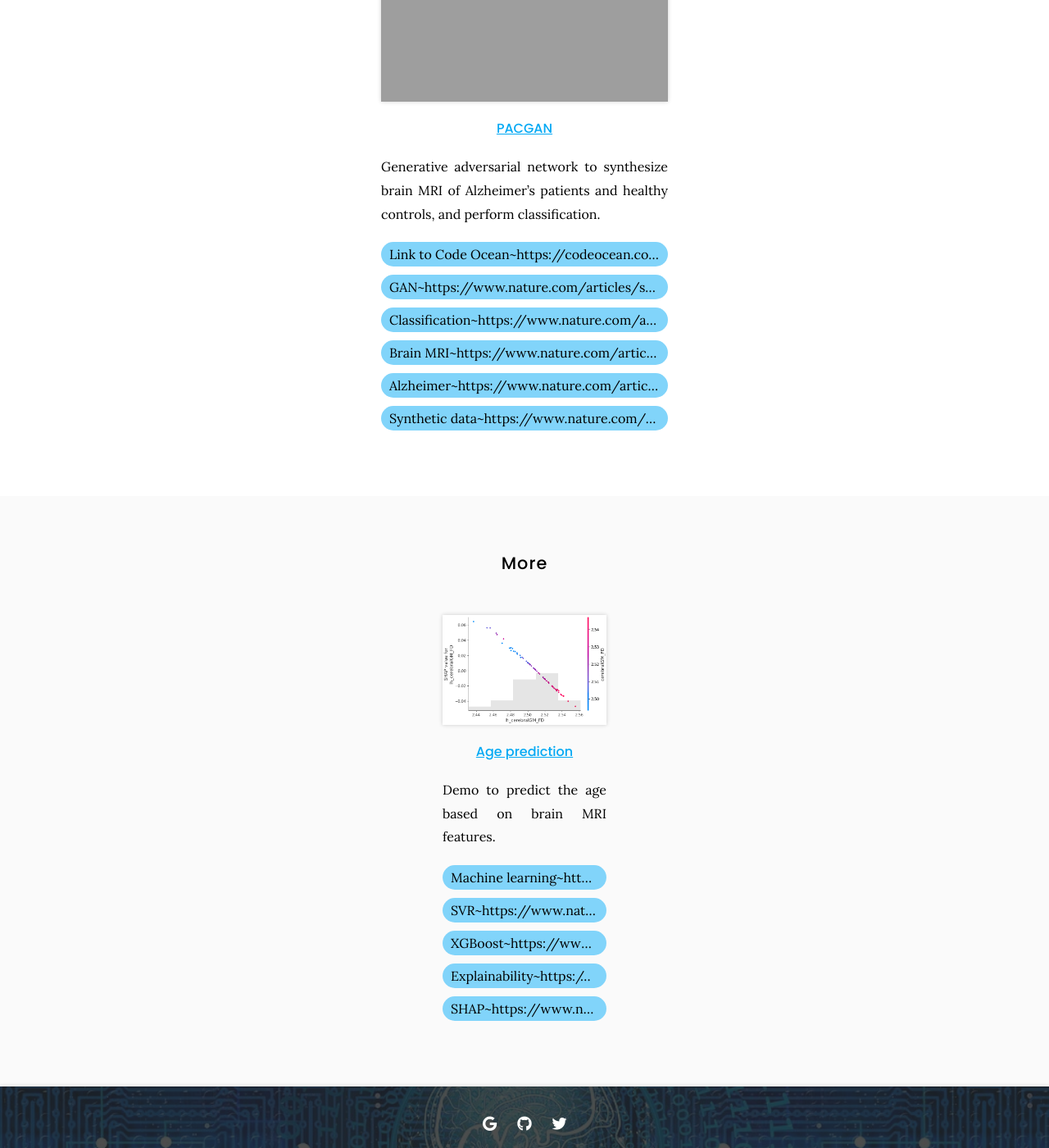
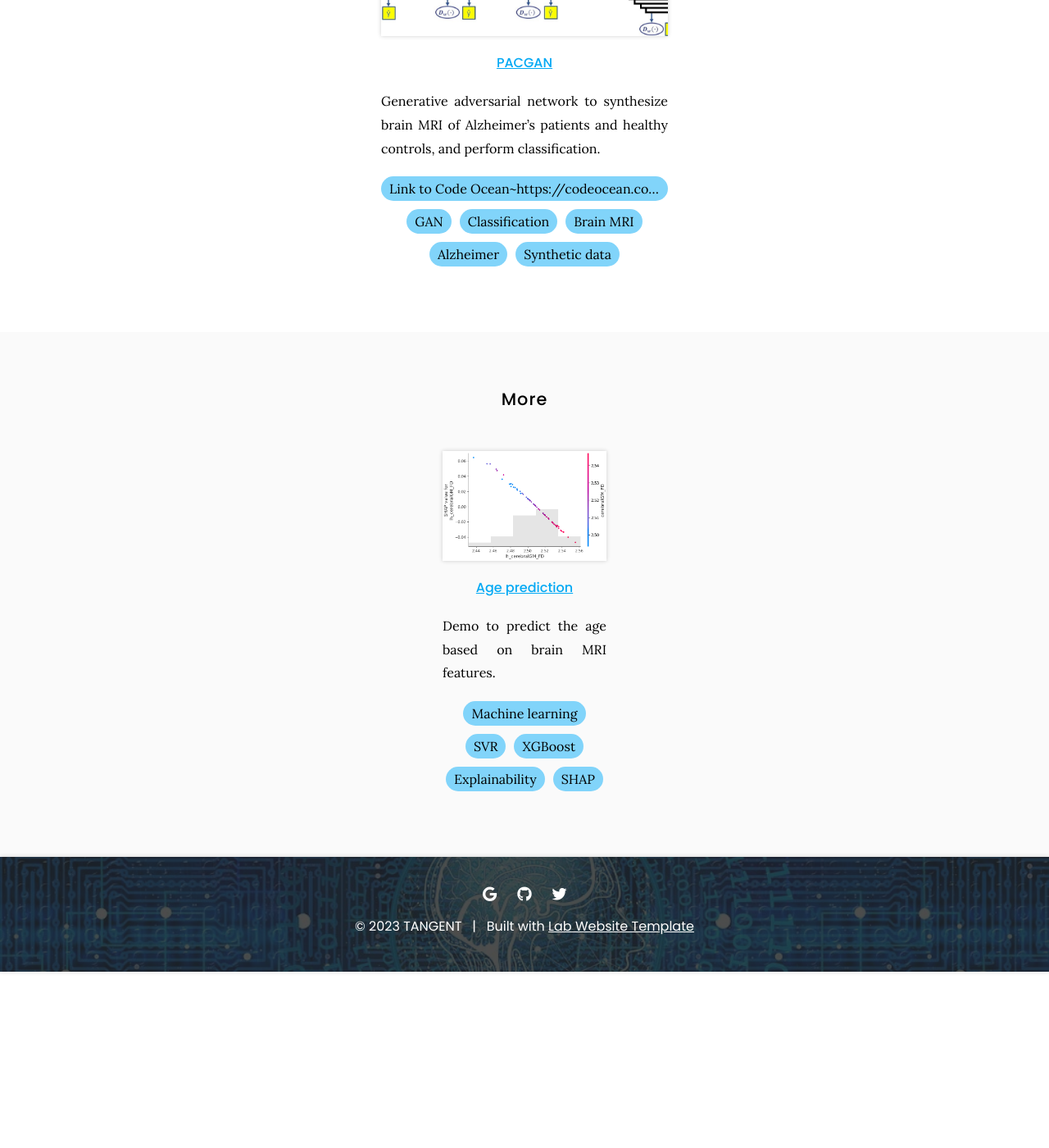
Before and after one commit to riccardoscheda/riccardoscheda.github.io, a Jekyll site: the page built from tools/index.md, in a window 1280 px wide and 1400 px high, scrolled down 1464 px. Shown: the whole window at 82% size. Built offline with Jekyll 4.4.1, drawn with Linux system fonts in a browser that asks for light colours; after the commit the page ends 2649 px from its top, so only the background shows below that; some of the changed lines change nothing that is shown; some of the changed text lies outside the part shown; grey boxes are pictures that could not be loaded.

Commit message:
Update tools.yaml

```diff
--- a/_data/tools.yaml
+++ b/_data/tools.yaml
@@ -6,24 +6,24 @@
   repo: Imaging-AI-for-Health-virtual-lab/Slice-Level-Data-Leakage
   tags:
     - Link to manuscript~https://www.nature.com/articles/s41598-021-01681-w
-    - Brain MRI~https://www.nature.com/articles/s41598-021-01681-w
-    - Data Leakage~https://www.nature.com/articles/s41598-021-01681-w
-    - CNN~https://www.nature.com/articles/s41598-021-01681-w
+    - Brain MRI
+    - Data Leakage
+    - CNN
 
 
 - title: PACGAN
   group: synthetic
-  image: images/PACGAN.png
+  image: images/PACGAN.JPG
   link: https://github.com/Imaging-AI-for-Health-virtual-lab/GANs-for-brain-MRI-synthesis
   description: Generative adversarial network to synthesize brain MRI of Alzheimer's patients and healthy controls, and perform classification.
   repo: Imaging-AI-for-Health-virtual-lab/GANs-for-brain-MRI-synthesis
   tags:
     - Link to Code Ocean~https://codeocean.com/capsule/4918212/tree
-    - GAN~https://www.nature.com/articles/s41598-021-01681-w
-    - Classification~https://www.nature.com/articles/s41598-021-01681-w
-    - Brain MRI~https://www.nature.com/articles/s41598-021-01681-w
-    - Alzheimer~https://www.nature.com/articles/s41598-021-01681-w
-    - Synthetic data~https://www.nature.com/articles/s41598-021-01681-w
+    - GAN
+    - Classification
+    - Brain MRI
+    - Alzheimer
+    - Synthetic data
 
 - title: Age prediction
   group: more
@@ -32,8 +32,8 @@
   description: Demo to predict the age based on brain MRI features.
   repo: sdiciotti/Age-Prediction-Demo
   tags:
-    - Machine learning~https://www.nature.com/articles/s41598-021-01681-w
-    - SVR~https://www.nature.com/articles/s41598-021-01681-w
-    - XGBoost~https://www.nature.com/articles/s41598-021-01681-w
-    - Explainability~https://www.nature.com/articles/s41598-021-01681-w
-    - SHAP~https://www.nature.com/articles/s41598-021-01681-w
+    - Machine learning
+    - SVR
+    - XGBoost
+    - Explainability
+    - SHAP
```
